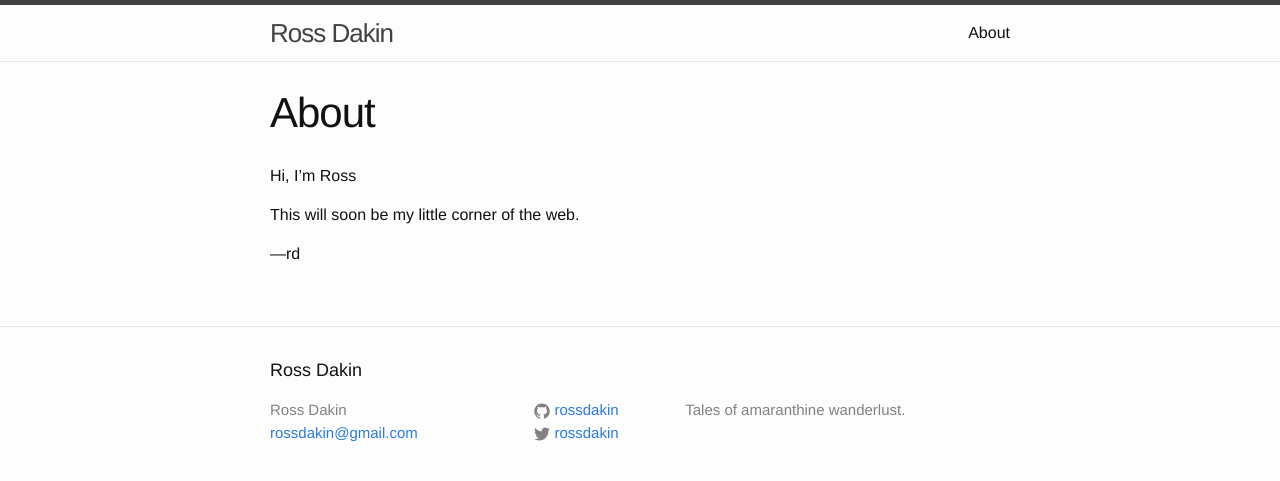
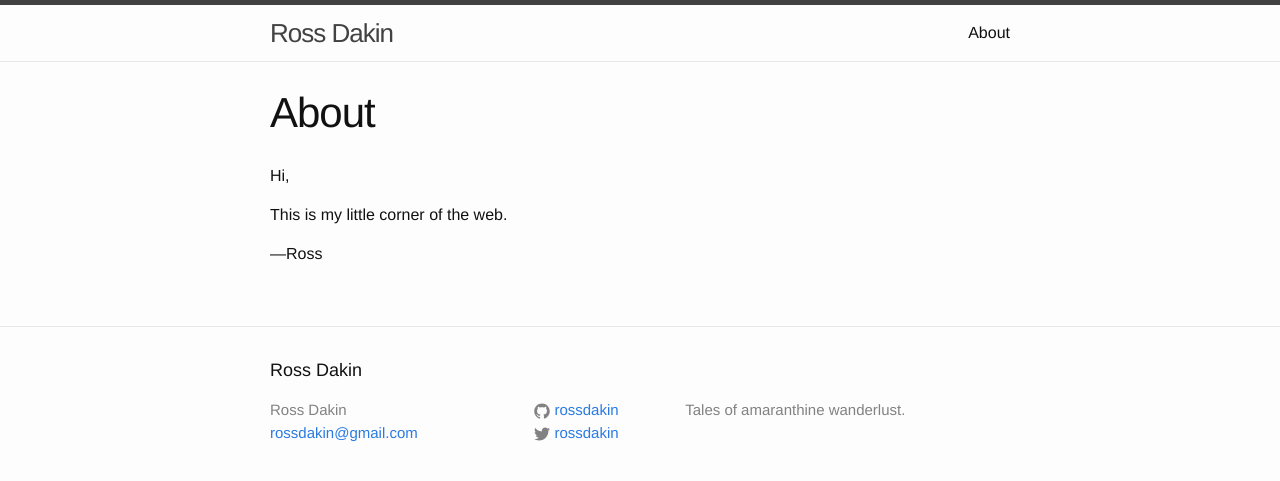
Before and after one commit to rossdakin/rossdakin.github.io, a Jekyll site: the page built from about.md, in a window 1280 px wide. Shown: the top 481 px of the page. Built offline with Jekyll 4.4.1, drawn with Linux system fonts in a browser that asks for light colours.

Commit message:
Add pessimism

```diff
--- a/about.md
+++ b/about.md
@@ -4,8 +4,8 @@ title: About
 permalink: /about/
 ---
 
-Hi, I'm Ross
+Hi,
 
-This will soon be my little corner of the web.
+This is my little corner of the web.
 
-—rd
+—Ross
```
Also changed, not shown: _posts/2015-06-03-coming-soon.markdown (+3 -5 lines).
